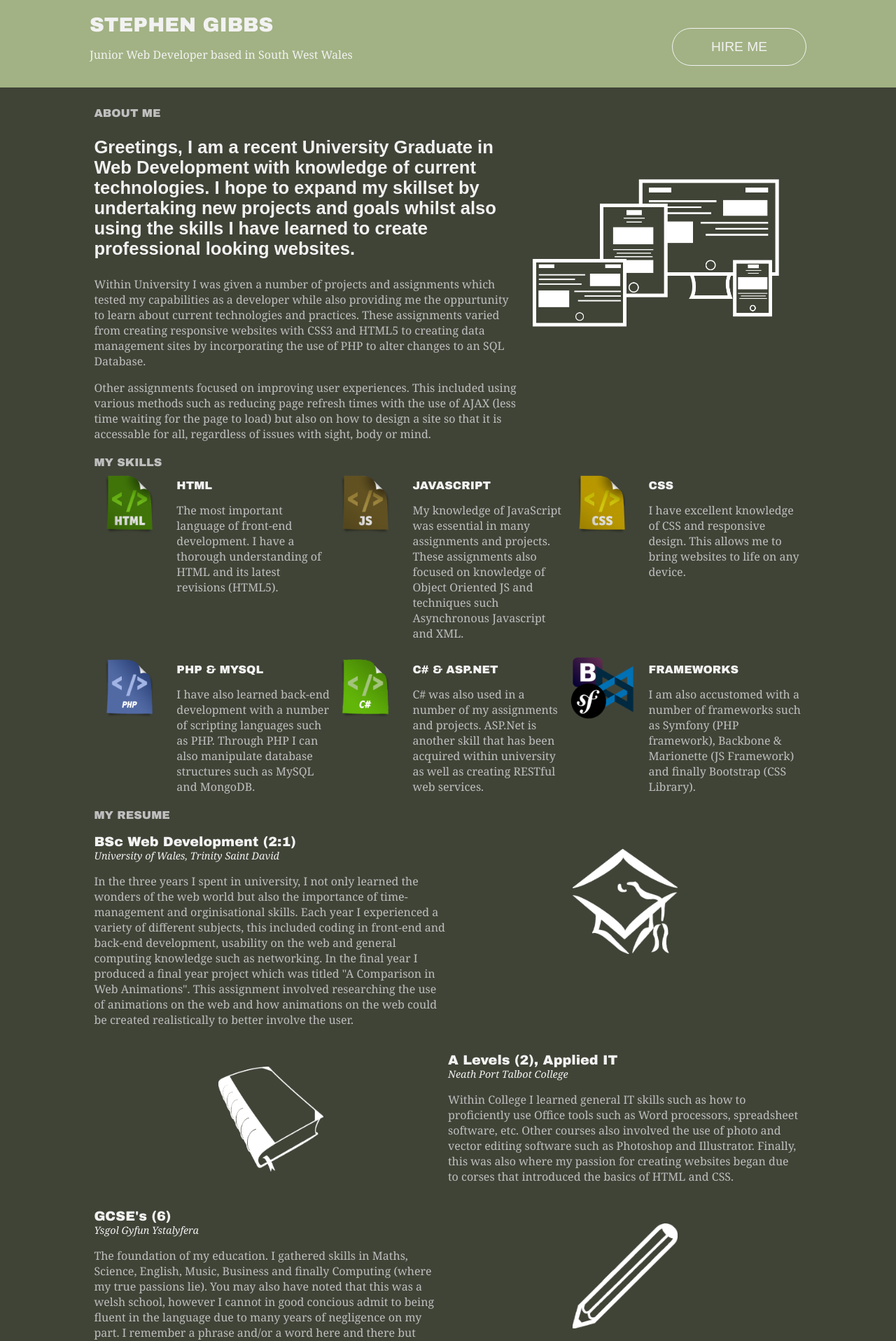
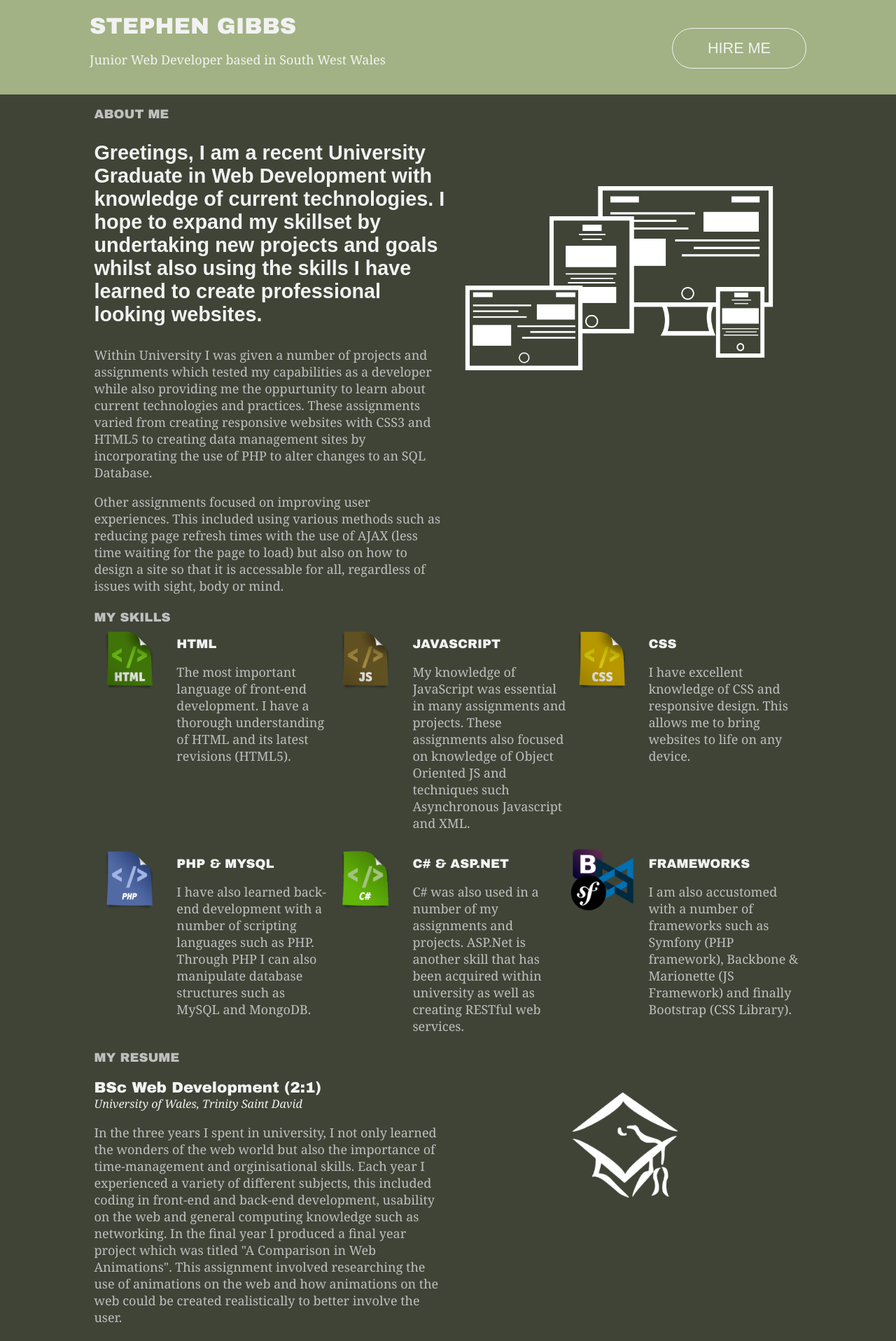
Before and after one commit to Taffro/Taffro.github.io, a PHP site: page / in a window 1280 px wide. Shown: the top 1916 px of the page at 70% size. Run offline with PHP 8.4, Linux system fonts and the light colour scheme.

Commit message:
learning about font sizer (0.2)

```diff
--- a/CSS/application.css
+++ b/CSS/application.css
@@ -1,3 +1,6 @@
+html {
+	font-size: 16px;
+}
 body {
 color: #2C2C2C;
 font: normal 100% Cambria, Georgia, serif;
@@ -168,17 +171,6 @@ background-color: #404437
 /* ============================= */
 /* ===== About Me Section ====== */
 
-
-.column1-main {
-	width: 60%;
-	float: left;
-}
-
-.column2-main {
-	width: 40%;
-	float: right;
-}
-
 .sectionTitle {
 	font-family: "Arial Black", Gadget, sans-serif;
 	font-weight: bold;
@@ -323,14 +315,16 @@ textarea {
 /* Always keep at the end to avoid code
    overlap */
 
-@media only screen and (max-width: 400px) {
-    body {
-    	font-size:90%;
-    }
-
+@media(max-width: 1580px) {
+  html {
+    font-size: 18px;
+  }
 }
 
 @media screen and (max-width: 991px) {
+	html {
+		font-size: 16px;
+	}
 	 .header .hireBtn {
     	float: none;
     	margin-left: auto;
@@ -341,14 +335,6 @@ textarea {
     	width: 100%;
     }
     .column2 {
-    	text-align: center;
-    	width: 100%;
-    }
-    .column1-main {
-    	text-align: center;
-    	width: 100%;
-    }
-    .column2-main {
     	text-align: center;
     	width: 100%;
     }
--- a/index.html
+++ b/index.html
@@ -24,11 +24,11 @@
 		<div class="insideSection"> <!-- Seperate the header from the content -->
 			<div class="container">
 
-				<div class="column2-main">
+				<div class="column2">
 					<img class="main-image" src="Images/responsive.png">
 				</div>
 
-				<div class="column1-main">
+				<div class="column1">
 					<p class="sectionTitle">About Me</p>
 					<p class="introduction">Greetings, I am a recent University Graduate in Web Development with knowledge of current technologies. I hope to expand my skillset by undertaking new projects and goals whilst also using the skills I have learned to create professional looking websites.</p>
 					<p class="sub-text">
```
